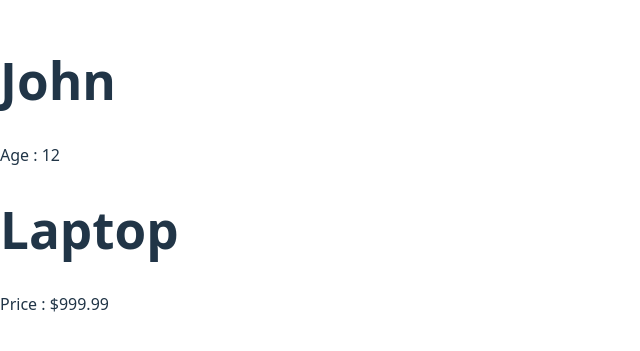
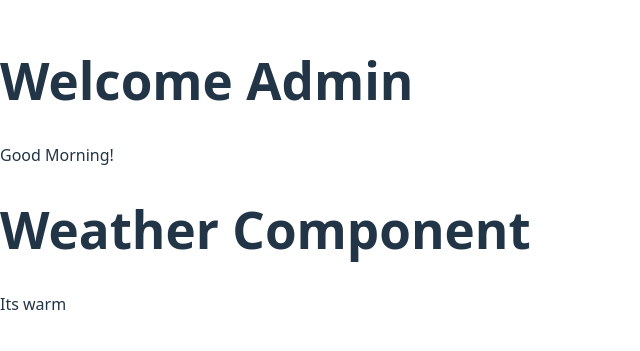
Before and after one commit to Vicstudentwatch/StartReact, a React (Vite) app: page / in a window 1280 px wide. Shown: the part 225-576 px from the top of the page, without its empty margins (0-640 px from the left). Built offline with nearby package versions, Linux system fonts and the light colour scheme.

Commit message:
learn Conditional rendering

```diff
--- a/package.json
+++ b/package.json
@@ -11,7 +11,8 @@
   },
   "dependencies": {
     "react": "^19.1.0",
-    "react-dom": "^19.1.0"
+    "react-dom": "^19.1.0",
+    "react-icons": "^5.5.0"
   },
   "devDependencies": {
     "@eslint/js": "^9.25.0",
--- a/src/App.jsx
+++ b/src/App.jsx
@@ -1,12 +1,13 @@
-import Person from "./components/Person"
-import Product from "./components/Product"
+import Greeting from "./components/Greeting"
+import UserStatus from "./components/UserStatus"
+import Weather from "./components/Weather"
 
 const App = () => {
   return (
     <div>
-         <Person name="John" age={12}/>
-         <Product name="Laptop" price={999.99}/>
-
+      <UserStatus isLoggedIn={true} isAdmin={true}/>
+      <Greeting timeOfDay='morning'/>
+      <Weather temp={15}/>
     </div>
 
   )
--- /dev/null
+++ b/src/components/Greeting.jsx
@@ -0,0 +1,11 @@
+const Greeting = ({timeOfDay}) => {
+  return (
+    <div><p>Good {timeOfDay === 'morning' ? ( "Morning") :
+         timeOfDay === 'afternoon' ? ("Afternoon") :
+         "Evening"}
+         !</p>
+    </div>
+  )
+}
+
+export default Greeting
--- a/src/components/Person.jsx
+++ /dev/null
@@ -1,12 +0,0 @@
-import React from 'react'
-
-const Person = ({name,age}) => {
-  return (
-    <div>
-        <h1>{name}</h1>
-        <p>Age : {age}</p>
-    </div>
-  )
-}
-
-export default Person
--- a/src/components/Product.jsx
+++ /dev/null
@@ -1,10 +0,0 @@
-const Product = ({name,price}) => {
-  return (
-    <div>
-        <h1>{name}</h1>
-        <p>Price : ${price}</p>
-    </div>
-  )
-}
-
-export default Product
--- /dev/null
+++ b/src/components/UserStatus.jsx
@@ -0,0 +1,10 @@
+const UserStatus = ({isLoggedIn,isAdmin}) => {
+  return (
+    <div>
+
+        <h1>Welcome {isLoggedIn && isAdmin ? ("Admin"):("User")}</h1>
+    </div>
+  )
+}
+
+export default UserStatus
--- /dev/null
+++ b/src/components/Weather.jsx
@@ -0,0 +1,11 @@
+const Weather = ({temp}) => {
+  return (
+    <div>
+        <h1>Weather Component</h1>
+        {temp<15 ?(<p>Its cold</p>):temp>=15 && temp<25 ? (<p>Its warm</p>):(<p>Its hot</p>)}
+
+    </div>
+  )
+}
+
+export default Weather
```
Also changed, not shown: src/components/UserList.jsx (deleted, +0 -23 lines), 1 other file (tests, documents, lock files or other folders).
